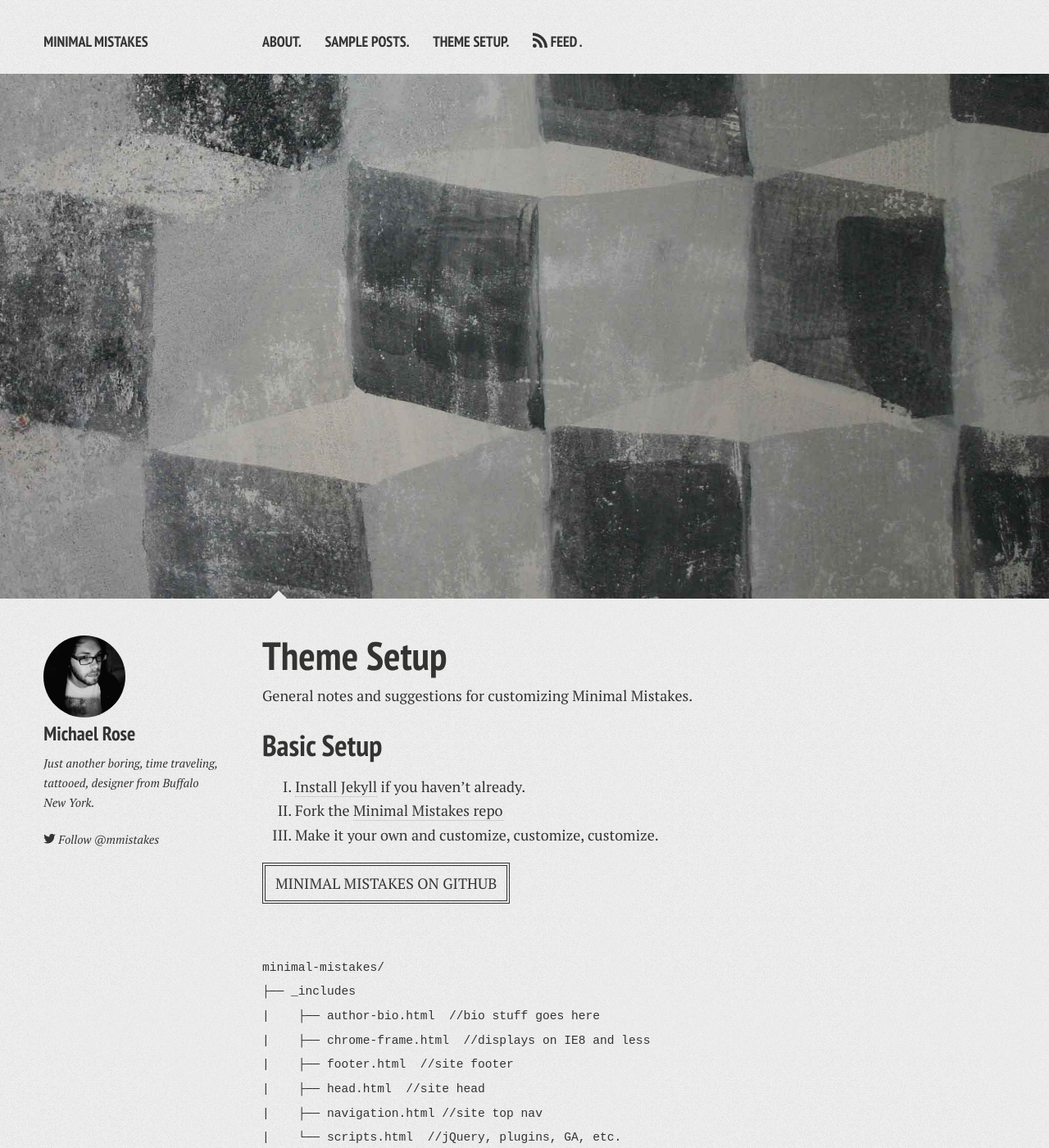
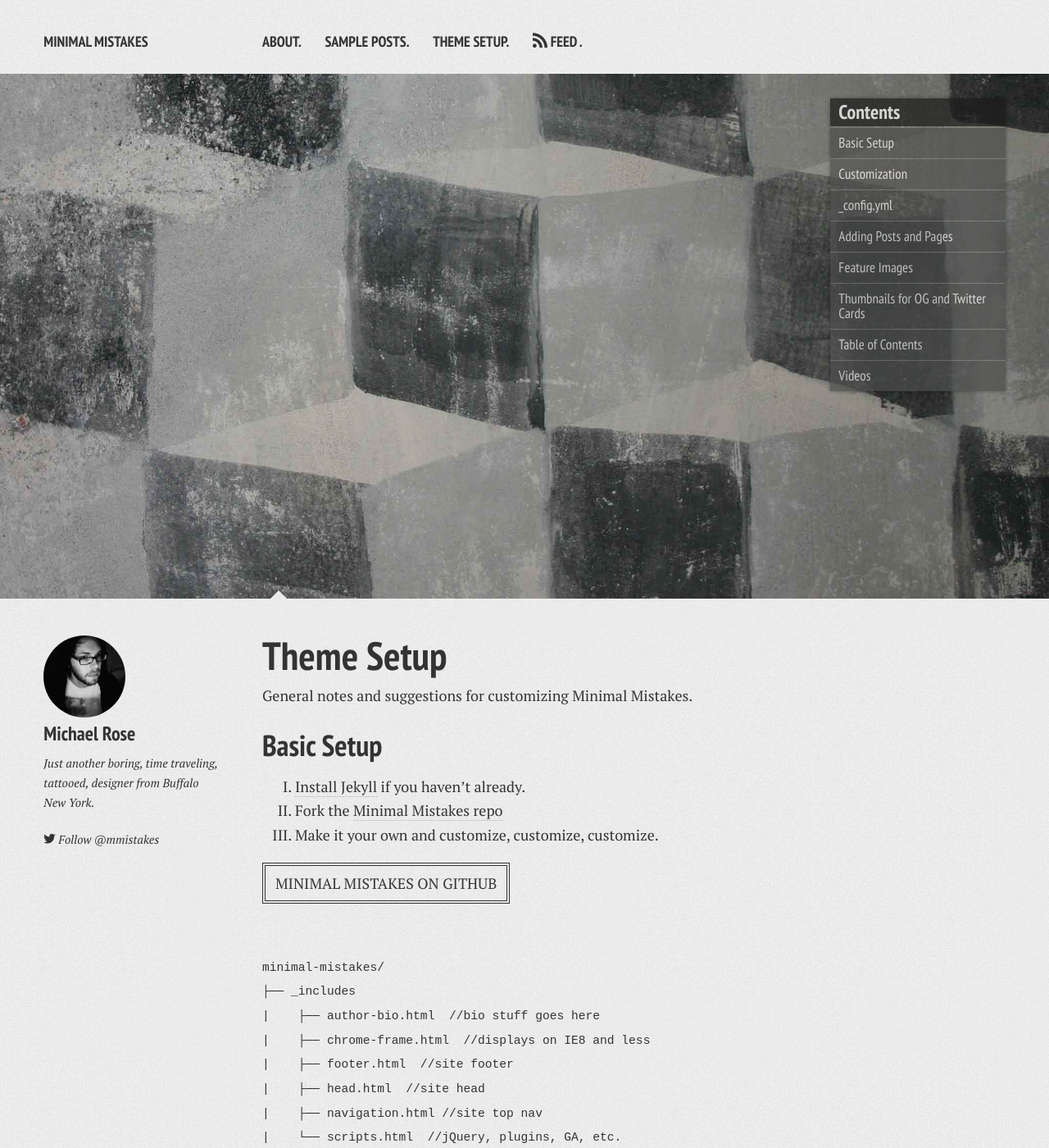
Before and after one commit to orenetar3/dgrtwo.github.com, a Jekyll site: the page built from theme-setup.md, in a window 1280 px wide and 1400 px high. Shown: the whole window at 82% size. Built offline with Jekyll 4.4.1, drawn with Linux system fonts in a browser that asks for light colours; nearby versions of some CDN libraries.

Commit message:
Add table of contents

```diff
--- a/assets/css/ie.css
+++ b/assets/css/ie.css
@@ -1883,7 +1883,7 @@ html {
   margin-left: 4.166666666666667%;
   margin-right: 4.166666666666667%;
   position: fixed;
-  top: 25px;
+  top: 120px;
   right: 0;
   -webkit-box-shadow: 0 0 5px rgba(0, 0, 0, 0.5);
   -moz-box-shadow: 0 0 5px rgba(0, 0, 0, 0.5);
--- a/assets/css/main.css
+++ b/assets/css/main.css
@@ -2837,7 +2837,7 @@ img.mfp-img {
     margin-left: 4.166666666666667%;
     margin-right: 4.166666666666667%;
     position: fixed;
-    top: 25px;
+    top: 120px;
     right: 0;
     -webkit-box-shadow: 0 0 5px rgba(0, 0, 0, 0.5);
     -moz-box-shadow: 0 0 5px rgba(0, 0, 0, 0.5);
--- a/assets/less/600.less
+++ b/assets/less/600.less
@@ -52,7 +52,7 @@ html {
 	.prefix(12,0.5);
 	.suffix(12,0.5);
 	position: fixed;
-	top: 25px;
+	top: 120px;
 	right: 0;
 	.box-shadow(0 0 5px rgba(0,0,0,.50));
 }
--- a/theme-setup.md
+++ b/theme-setup.md
@@ -7,6 +7,16 @@ tags: [Jekyll, theme, responsive]
 image:
   feature: texture-feature-02.jpg
 ---
+
+<section id="table-of-contents" class="toc">
+  <header>
+    <h3 class="delta">Contents</h3>
+  </header>
+<div id="drawer" markdown="1">
+*  Auto generated table of contents
+{:toc}
+</div>
+</section><!-- /#table-of-contents -->
 
 General notes and suggestions for customizing Minimal Mistakes.
 
```
Also changed, not shown: _posts/2011-03-10-sample-post.md (+10 -0 lines).
